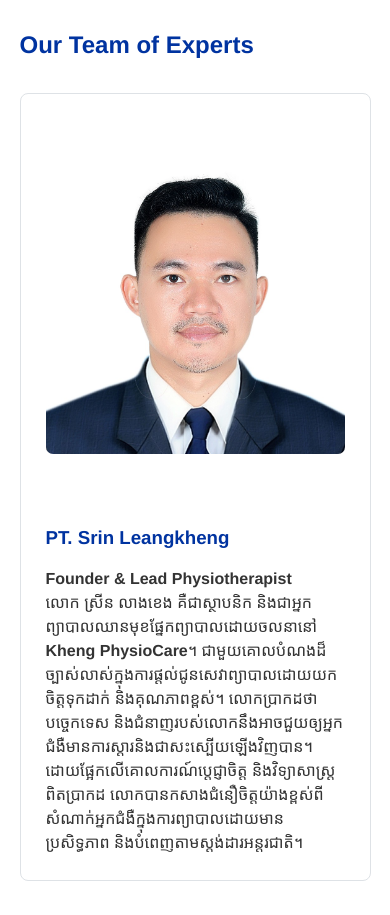
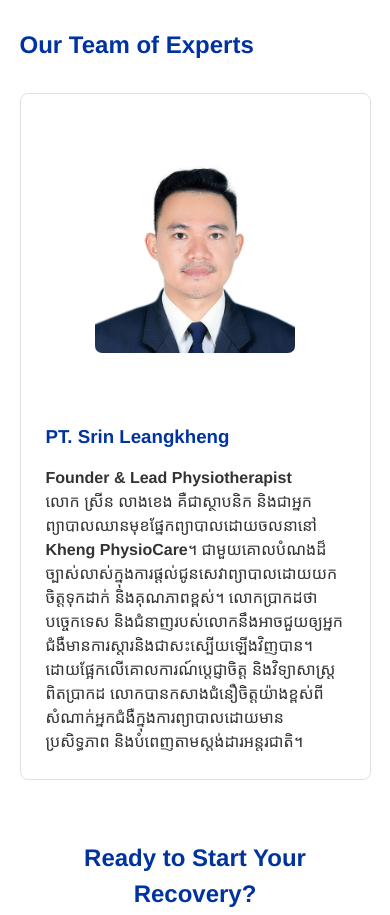
Before and after one commit to mc1415/physiocare, a plain HTML site: page about.html in a window 390 px wide. Shown: the part 841-1756 px from the top of the page. Drawn offline with Linux system fonts and the light colour scheme; a web font is replaced by a local one.

Commit message:
Add files via upload

```diff
--- a/about.html
+++ b/about.html
@@ -42,9 +42,9 @@
             <h2>Our Team of Experts</h2>
 
             <!-- Team Member 1 -->
-            <div class="team-member-card" style="margin-top: 30px; text-align: left; display: flex; gap: 20px; flex-direction: row; flex-wrap: wrap;">
-                <img src="images/srinleangkheng.jpg" alt="Photo of PT. Srin Leangkheng" style="width: 100%; height: auto; margin-top: 30px; border-radius: 7px;">
-                <div style="flex: 1 1 300px;">
+            <div class="team-member-card" style="margin-top: 30px; text-align: left; display: flex; gap: 20px; align-items: flex-start;">
+                <img src="images/srinleangkheng.jpg" alt="Photo of PT. Srin Leangkheng" style="width: 200px; height: auto; margin-top: 30px; border-radius: 7px;">
+                <div style="flex: 1;">
                     <h3>PT. Srin Leangkheng</h3>
                     <p><strong>Founder & Lead Physiotherapist</strong></p>
                     <p>លោក ស្រីន លាងខេង គឺជាស្ថាបនិក និងជាអ្នកព្យាបាលឈានមុខផ្នែកព្យាបាលដោយចលនានៅ <strong>Kheng PhysioCare</strong>។ ជាមួយគោលបំណងដ៏ច្បាស់លាស់ក្នុងការផ្ដល់ជូនសេវាព្យាបាលដោយយកចិត្តទុកដាក់ និងគុណភាពខ្ពស់។ លោកប្រាកដថា បច្ចេកទេស និងជំនាញរបស់លោកនឹងអាចជួយឲ្យអ្នកជំងឺមានការស្ដារនិងជាសះស្បើយឡើងវិញបាន។ ដោយផ្អែកលើគោលការណ៍ប្តេជ្ញាចិត្ត និងវិទ្យាសាស្ត្រពិតប្រាកដ លោកបានកសាងជំនឿចិត្តយ៉ាងខ្ពស់ពីសំណាក់អ្នកជំងឺក្នុងការព្យាបាលដោយមានប្រសិទ្ធភាព និងបំពេញតាមស្តង់ដារអន្តរជាតិ។</p>
--- a/css/style.css
+++ b/css/style.css
@@ -212,6 +212,7 @@ body {
     font-size: 3rem;
     color: var(--accent-cyan);
 }
+
 .team-member-card img {
     width: 150px;
     height: 150px;
@@ -219,6 +220,23 @@ body {
     object-fit: cover;
     margin-left: auto;
     margin-right: auto;
+}
+
+@media (max-width: 768px) {
+  .team-member-card {
+    flex-direction: column;
+    text-align: center;
+    align-items: center;
+  }
+
+  .team-member-card img {
+    width: 100%;
+    max-width: 300px;
+  }
+
+  .team-member-info {
+    text-align: left;
+  }
 }
 
 .testimonials {
```
